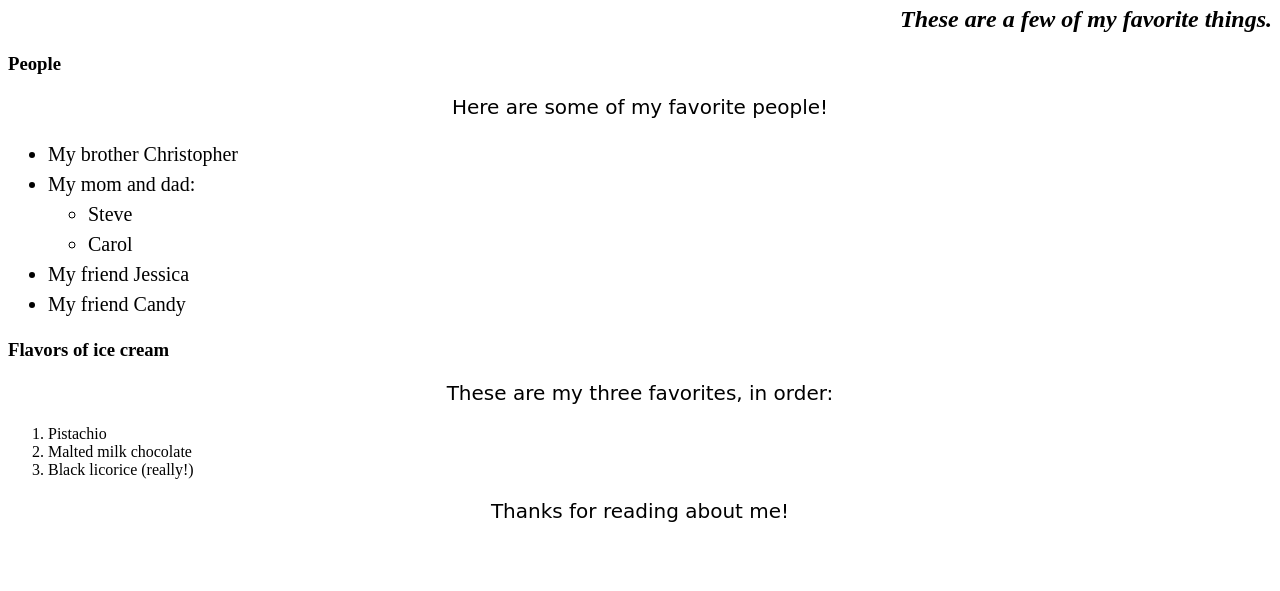
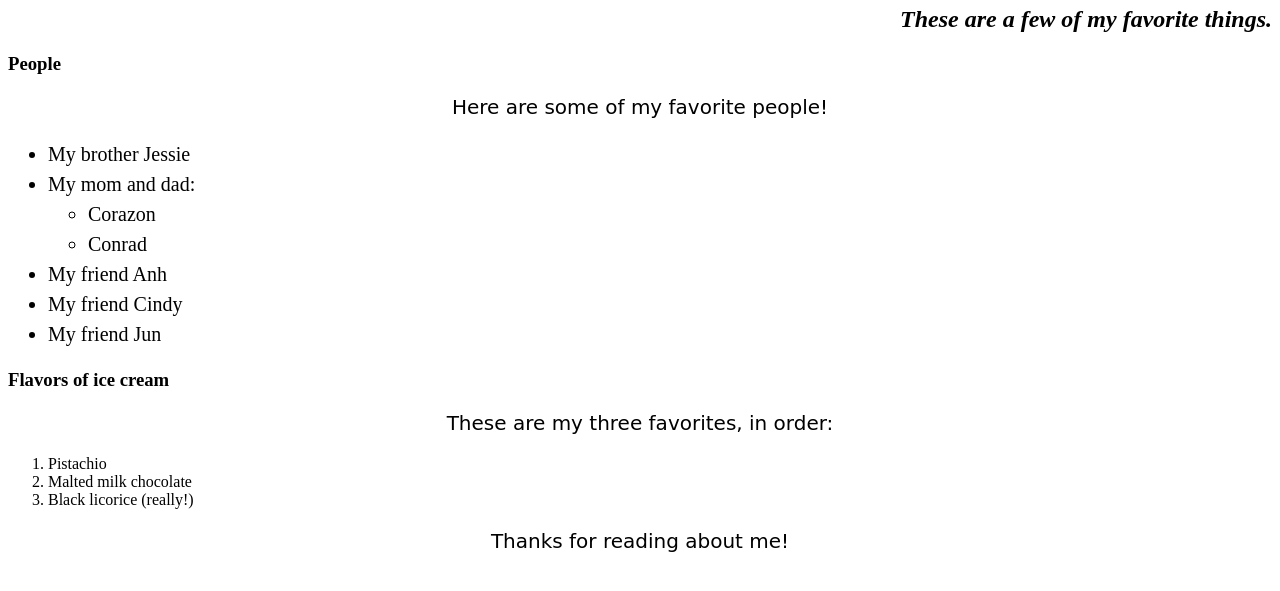
Before and after one commit to cj-callo/my-first-webpage, a plain HTML site: page index.html in a window 1280 px wide. Shown: the part 93-684 px from the top of the page. Drawn offline with Linux system fonts and the light colour scheme.

Commit message:
it will include Christine's favorite people

```diff
--- a/index.html
+++ b/index.html
@@ -10,15 +10,16 @@
     <h3>People</h3>
     <p>Here are some of my favorite people!</p>
     <ul>
-        <li>My brother Christopher</li>
+      <li>My brother Jessie</li>
           <li>My mom and dad:
             <ul>
-            <li>Steve</li>
-            <li>Carol</li>
+              <li>Corazon</li>
+              <li>Conrad</li>
             </ul>
           </li>
-        <li>My friend Jessica</li>
-        <li>My friend Candy</li>
+          <li>My friend Anh</li>
+          <li>My friend Cindy</li>
+          <li>My friend Jun</li>
         </ul>
 
         <h3>Flavors of ice cream</h3>
```
Lines whose indentation alone changed are shown as unchanged.
